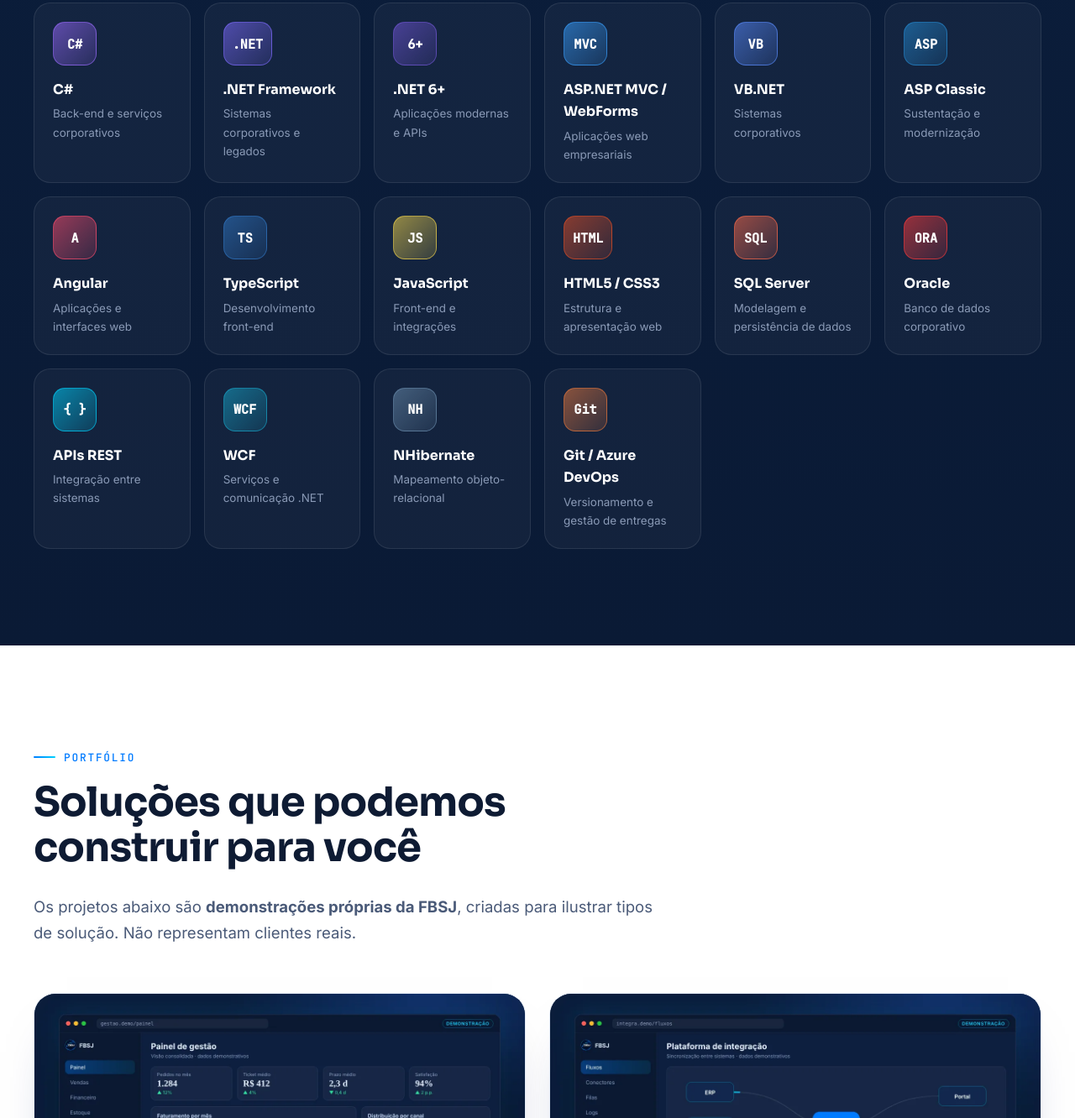
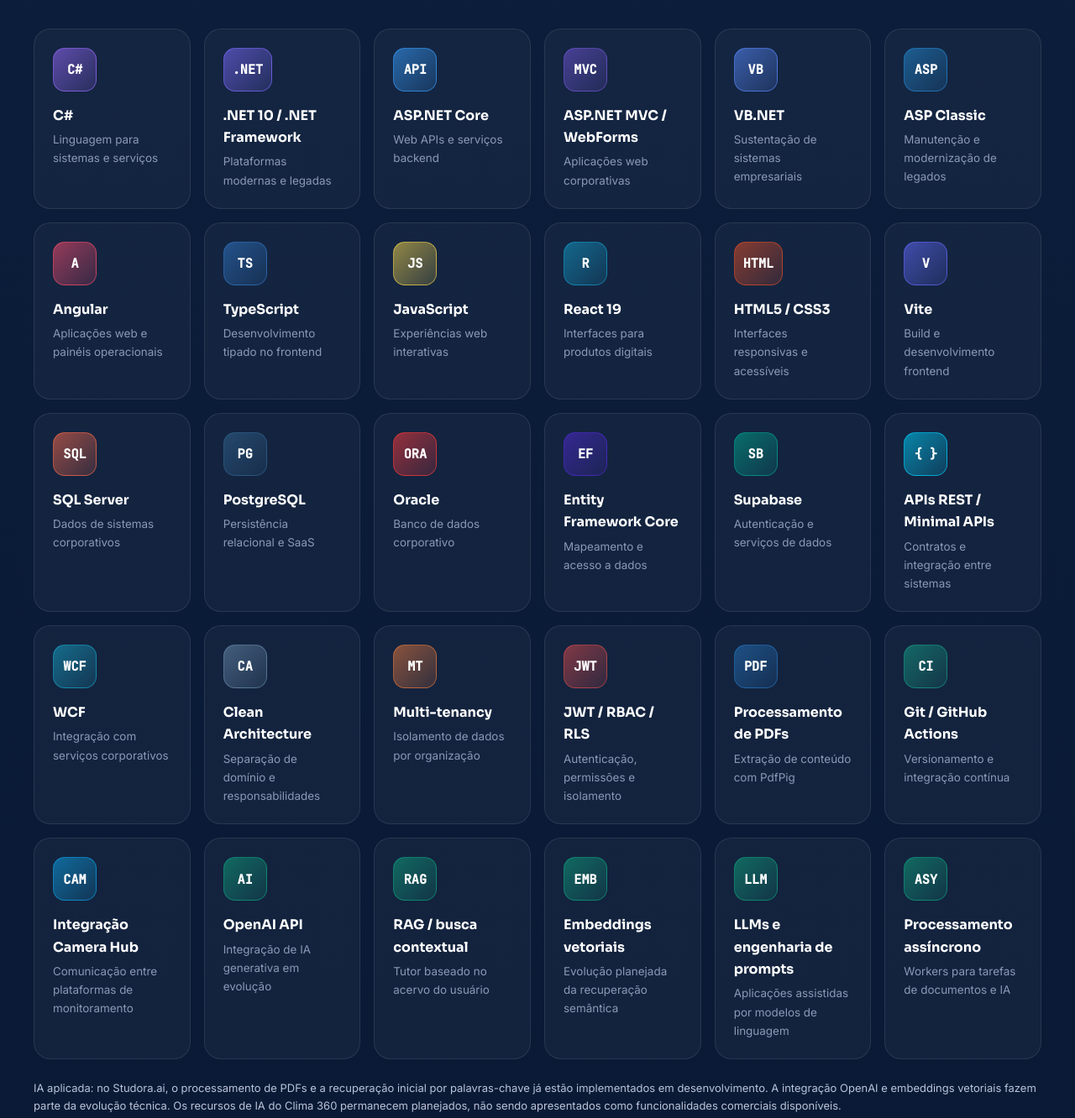
Before and after one commit to fbsj-tecnologia/fbsj-tecnologia.github.io, a plain HTML site: page index.html in a window 1280 px wide. Shown: the part 6759-8091 px from the top of the page at 84% size. Drawn offline with Linux system fonts and the light colour scheme; no server answers.

Commit message:
Amplia stack técnica com arquitetura, dados e IA aplicada

```diff
--- a/index.html
+++ b/index.html
@@ -61,7 +61,7 @@
 
         "sameAs": ["https://www.instagram.com/fbsj.tecnologia/", "https://github.com/fbsj-tecnologia"],
         "contactPoint": [{ "@type": "ContactPoint", "contactType": "sales", "telephone": "+55-61-98618-3317", "email": "fbsj.tecnologia@outlook.com", "areaServed": "BR", "availableLanguage": "Portuguese" }],
-        "knowsAbout": ["Desenvolvimento de sistemas sob medida","Desenvolvimento de APIs","Integração de sistemas","Modernização de sistemas legados","Automação de processos empresariais","C#",".NET Framework",".NET 6+","ASP.NET MVC","ASP.NET WebForms","VB.NET","ASP Classic","Angular","TypeScript","JavaScript","HTML5","CSS3","SQL Server","Oracle","APIs REST","WCF","NHibernate","Git","Azure DevOps"],
+        "knowsAbout": ["Desenvolvimento de sistemas sob medida","Engenharia de software","Arquitetura de software","Clean Architecture","Desenvolvimento de APIs REST","ASP.NET Core",".NET 10",".NET Framework","ASP.NET MVC","ASP.NET WebForms","VB.NET","ASP Classic","Angular","React","TypeScript","JavaScript","PostgreSQL","SQL Server","Oracle","Entity Framework Core","Supabase","JWT","RBAC","Row-Level Security","Integração Camera Hub","Inteligência artificial aplicada","OpenAI API","RAG","Embeddings","Processamento de documentos PDF","Automação de processos","Integração contínua"],
         "hasOfferCatalog": {
           "@type": "OfferCatalog",
           "name": "Serviços de desenvolvimento de software",
@@ -342,27 +342,42 @@
       <div class="container">
         <header class="section__head">
           <p class="eyebrow reveal">Tecnologias</p>
-          <h2 id="tec-title" class="reveal">Competências técnicas para sistemas novos e legados</h2>
-          <p class="lead reveal">Tecnologias consolidadas no ambiente corporativo, do código moderno às plataformas que sustentam operações há anos.</p>
+          <h2 id="tec-title" class="reveal">Tecnologia para construir, integrar e evoluir negócios</h2>
+          <p class="lead reveal">Uma stack que combina engenharia de software, plataformas corporativas, dados, integrações e inteligência artificial — aplicada em projetos de gestão, monitoramento e educação digital.</p>
         </header>
         <ul class="tech">
-          <li class="reveal"><span class="tech__ico" style="--c:#9b6bff">C#</span><b>C#</b><small>Back-end e serviços corporativos</small></li>
-          <li class="reveal"><span class="tech__ico" style="--c:#7f6cff">.NET</span><b>.NET Framework</b><small>Sistemas corporativos e legados</small></li>
-          <li class="reveal"><span class="tech__ico" style="--c:#7357d8">6+</span><b>.NET 6+</b><small>Aplicações modernas e APIs</small></li>
-          <li class="reveal"><span class="tech__ico" style="--c:#3aa0ff">MVC</span><b>ASP.NET MVC / WebForms</b><small>Aplicações web empresariais</small></li>
-          <li class="reveal"><span class="tech__ico" style="--c:#5b8cff">VB</span><b>VB.NET</b><small>Sistemas corporativos</small></li>
-          <li class="reveal"><span class="tech__ico" style="--c:#258bd2">ASP</span><b>ASP Classic</b><small>Sustentação e modernização</small></li>
-          <li class="reveal"><span class="tech__ico" style="--c:#ff4d6d">A</span><b>Angular</b><small>Aplicações e interfaces web</small></li>
-          <li class="reveal"><span class="tech__ico" style="--c:#3178c6">TS</span><b>TypeScript</b><small>Desenvolvimento front-end</small></li>
-          <li class="reveal"><span class="tech__ico" style="--c:#f7d84b">JS</span><b>JavaScript</b><small>Front-end e integrações</small></li>
-          <li class="reveal"><span class="tech__ico" style="--c:#e34f26">HTML</span><b>HTML5 / CSS3</b><small>Estrutura e apresentação web</small></li>
-          <li class="reveal"><span class="tech__ico" style="--c:#ff6b4a">SQL</span><b>SQL Server</b><small>Modelagem e persistência de dados</small></li>
+          <li class="reveal"><span class="tech__ico" style="--c:#9b6bff">C#</span><b>C#</b><small>Linguagem para sistemas e serviços</small></li>
+          <li class="reveal"><span class="tech__ico" style="--c:#7f6cff">.NET</span><b>.NET 10 / .NET Framework</b><small>Plataformas modernas e legadas</small></li>
+          <li class="reveal"><span class="tech__ico" style="--c:#3aa0ff">API</span><b>ASP.NET Core</b><small>Web APIs e serviços backend</small></li>
+          <li class="reveal"><span class="tech__ico" style="--c:#7357d8">MVC</span><b>ASP.NET MVC / WebForms</b><small>Aplicações web corporativas</small></li>
+          <li class="reveal"><span class="tech__ico" style="--c:#5b8cff">VB</span><b>VB.NET</b><small>Sustentação de sistemas empresariais</small></li>
+          <li class="reveal"><span class="tech__ico" style="--c:#258bd2">ASP</span><b>ASP Classic</b><small>Manutenção e modernização de legados</small></li>
+          <li class="reveal"><span class="tech__ico" style="--c:#ff4d6d">A</span><b>Angular</b><small>Aplicações web e painéis operacionais</small></li>
+          <li class="reveal"><span class="tech__ico" style="--c:#3178c6">TS</span><b>TypeScript</b><small>Desenvolvimento tipado no frontend</small></li>
+          <li class="reveal"><span class="tech__ico" style="--c:#f7d84b">JS</span><b>JavaScript</b><small>Experiências web interativas</small></li>
+          <li class="reveal"><span class="tech__ico" style="--c:#149eca">R</span><b>React 19</b><small>Interfaces para produtos digitais</small></li>
+          <li class="reveal"><span class="tech__ico" style="--c:#e34f26">HTML</span><b>HTML5 / CSS3</b><small>Interfaces responsivas e acessíveis</small></li>
+          <li class="reveal"><span class="tech__ico" style="--c:#646cff">V</span><b>Vite</b><small>Build e desenvolvimento frontend</small></li>
+          <li class="reveal"><span class="tech__ico" style="--c:#ff6b4a">SQL</span><b>SQL Server</b><small>Dados de sistemas corporativos</small></li>
+          <li class="reveal"><span class="tech__ico" style="--c:#336791">PG</span><b>PostgreSQL</b><small>Persistência relacional e SaaS</small></li>
           <li class="reveal"><span class="tech__ico" style="--c:#ff3b3b">ORA</span><b>Oracle</b><small>Banco de dados corporativo</small></li>
-          <li class="reveal"><span class="tech__ico" style="--c:#00D4FF">{ }</span><b>APIs REST</b><small>Integração entre sistemas</small></li>
-          <li class="reveal"><span class="tech__ico" style="--c:#18a6c9">WCF</span><b>WCF</b><small>Serviços e comunicação .NET</small></li>
-          <li class="reveal"><span class="tech__ico" style="--c:#6b8eae">NH</span><b>NHibernate</b><small>Mapeamento objeto-relacional</small></li>
-          <li class="reveal"><span class="tech__ico" style="--c:#e8793d">Git</span><b>Git / Azure DevOps</b><small>Versionamento e gestão de entregas</small></li>
+          <li class="reveal"><span class="tech__ico" style="--c:#512bd4">EF</span><b>Entity Framework Core</b><small>Mapeamento e acesso a dados</small></li>
+          <li class="reveal"><span class="tech__ico" style="--c:#00a98f">SB</span><b>Supabase</b><small>Autenticação e serviços de dados</small></li>
+          <li class="reveal"><span class="tech__ico" style="--c:#00D4FF">{ }</span><b>APIs REST / Minimal APIs</b><small>Contratos e integração entre sistemas</small></li>
+          <li class="reveal"><span class="tech__ico" style="--c:#18a6c9">WCF</span><b>WCF</b><small>Integração com serviços corporativos</small></li>
+          <li class="reveal"><span class="tech__ico" style="--c:#6b8eae">CA</span><b>Clean Architecture</b><small>Separação de domínio e responsabilidades</small></li>
+          <li class="reveal"><span class="tech__ico" style="--c:#e8793d">MT</span><b>Multi-tenancy</b><small>Isolamento de dados por organização</small></li>
+          <li class="reveal"><span class="tech__ico" style="--c:#d94b4b">JWT</span><b>JWT / RBAC / RLS</b><small>Autenticação, permissões e isolamento</small></li>
+          <li class="reveal"><span class="tech__ico" style="--c:#2675bf">PDF</span><b>Processamento de PDFs</b><small>Extração de conteúdo com PdfPig</small></li>
+          <li class="reveal"><span class="tech__ico" style="--c:#16a085">CI</span><b>Git / GitHub Actions</b><small>Versionamento e integração contínua</small></li>
+          <li class="reveal"><span class="tech__ico" style="--c:#0ea5e9">CAM</span><b>Integração Camera Hub</b><small>Comunicação entre plataformas de monitoramento</small></li>
+          <li class="reveal"><span class="tech__ico" style="--c:#10a37f">AI</span><b>OpenAI API</b><small>Integração de IA generativa em evolução</small></li>
+          <li class="reveal"><span class="tech__ico" style="--c:#10a37f">RAG</span><b>RAG / busca contextual</b><small>Tutor baseado no acervo do usuário</small></li>
+          <li class="reveal"><span class="tech__ico" style="--c:#10a37f">EMB</span><b>Embeddings vetoriais</b><small>Evolução planejada da recuperação semântica</small></li>
+          <li class="reveal"><span class="tech__ico" style="--c:#10a37f">LLM</span><b>LLMs e engenharia de prompts</b><small>Aplicações assistidas por modelos de linguagem</small></li>
+          <li class="reveal"><span class="tech__ico" style="--c:#10a37f">ASY</span><b>Processamento assíncrono</b><small>Workers para tarefas de documentos e IA</small></li>
         </ul>
+        <p class="lead reveal" style="font-size:13px;margin-top:24px">IA aplicada: no Studora.ai, o processamento de PDFs e a recuperação inicial por palavras-chave já estão implementados em desenvolvimento. A integração OpenAI e embeddings vetoriais fazem parte da evolução técnica. Os recursos de IA do Clima 360 permanecem planejados, não sendo apresentados como funcionalidades comerciais disponíveis.</p>
       </div>
     </section>
 
```
